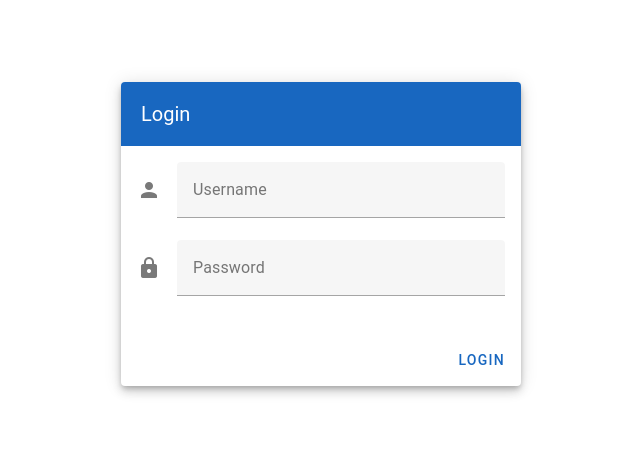
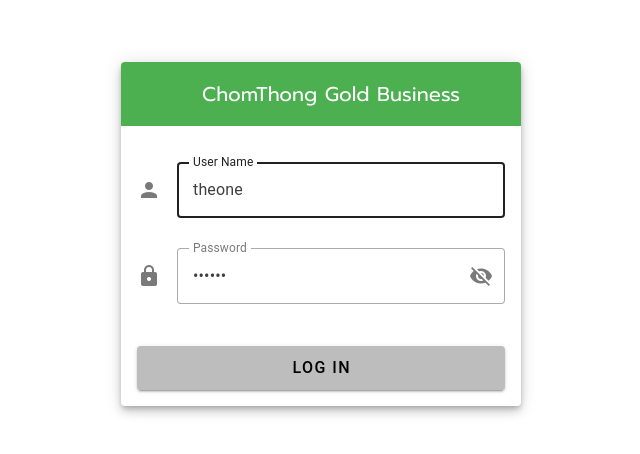
Before and after one commit to theone19/jtg_f, a Vue app: page / in a window 1280 px wide. Shown: the part 166-620 px from the top of the page, without its empty margins (319-959 px from the left). Built offline with nearby package versions, Linux system fonts and the light colour scheme; a small style sheet from the web is missing.

Commit message:
login get token and keep local storage

```diff
--- a/package.json
+++ b/package.json
@@ -12,6 +12,7 @@
   "dependencies": {
     "@fontsource/roboto": "5.2.7",
     "@mdi/font": "7.4.47",
+    "axios": "^1.13.1",
     "pinia": "^3.0.3",
     "vue": "^3.5.21",
     "vue-router": "^4.5.1",
--- /dev/null
+++ b/src/constants.js
@@ -0,0 +1,12 @@
+export const isDev = true
+
+export const apiUrl = "http://localhost:3816/api/v1";
+export const imageUrl = "http://localhost:3816/api/v1/public/images";
+
+// export const apiUrl = "http://www.smartone-io.com:3816";
+// export const imageUrl = "http://www.smartone-io.com:3816/images";
+
+export const logo = imageUrl + '/system/logo.png'
+export const printLogoSize = 120
+export const lsTokenName = 'jtgToken'
+export const lsUserId = 'jtgUser'
--- a/src/pages/index.vue
+++ b/src/pages/index.vue
@@ -67,6 +67,7 @@
 
 <script>
 import { useStore } from '../stores/appstore'
+import { apiUrl, imageUrl, lsUserId, lsTokenName } from '../constants.js'
 
 export default {
   async mounted() {
@@ -91,8 +92,7 @@ export default {
         ]
       }
     ],
-    // logo: imageUrl + '/system/st_logo.jpg',
-    logo: '/assets/logo.png',
+    logo: imageUrl + '/ctg_logo.jpg',
     category: []
   }),
   methods: {
@@ -161,9 +161,10 @@ export default {
       // })
       // // console.log(this.appStore.loginUser)
 
-      // localStorage.removeItem(lsUserId)
-      // localStorage.removeItem(lsTokenName)
-      // // this.$store.state.isLogin = false
+      localStorage.removeItem(lsUserId)
+      localStorage.removeItem(lsTokenName)
+      this.appStore.userId = 0
+      this.appStore.userToken = ""
 
       // // save History
       // await axios.post(apiUrl + '/users/insertHistory', {
--- a/src/pages/login.vue
+++ b/src/pages/login.vue
@@ -5,27 +5,60 @@
         <v-row align="center" justify="center">
           <v-col cols="12" sm="8" md="4">
             <v-card class="elevation-6">
-              <v-toolbar color="primary" dark flat>
-                <v-toolbar-title>Login</v-toolbar-title>
+              <v-toolbar color="green" align="center" dark flat>
+                <v-toolbar-title class="fontPrompt"
+                  >ChomThong Gold Business</v-toolbar-title
+                >
               </v-toolbar>
-              <v-card-text>
-                <v-form>
+              <v-card-text class="mt-5">
+                <v-form ref="form" @submit.prevent="login()">
                   <v-text-field
-                    label="Username"
+                    v-model="userName"
+                    label="User Name"
+                    ref="userNameField"
                     prepend-icon="mdi-account"
                     type="text"
+                    variant="outlined"
+                    :rules="[(v) => !!v || 'กรุณาป้อน User Name']"
                   ></v-text-field>
                   <v-text-field
+                    v-model="password"
+                    :append-inner-icon="showPass ? 'mdi-eye' : 'mdi-eye-off'"
                     label="Password"
                     prepend-icon="mdi-lock"
-                    type="password"
+                    variant="outlined"
+                    :rules="[
+                      (v) => !!v || 'กรุณาป้อนรหัสผ่าน',
+                      (v) =>
+                        (v && v.length >= 6) ||
+                        'รหัสผ่านต้องไม่ต่ำกว่า 6 ตัวอักษร',
+                    ]"
+                    :type="showPass ? 'text' : 'password'"
+                    @click:append-inner="showPass = !showPass"
+                    class="mt-2"
                   ></v-text-field>
+                  <br />
+                  <v-btn
+                    block
+                    color="grey-lighten-1"
+                    size="large"
+                    type="submit"
+                    variant="elevated"
+                  >
+                    LOG IN
+                  </v-btn>
                 </v-form>
               </v-card-text>
-              <v-card-actions>
+              <v-snackbar
+                v-model="showError"
+                timeout="2000"
+                color="text-white bg-red"
+                >{{ errorText }}</v-snackbar
+              >
+              <!-- <v-card-actions>
                 <v-spacer></v-spacer>
-                <v-btn color="primary" @click="login()">Login</v-btn>
-              </v-card-actions>
+                <v-btn color="primary" variant="tonal" @click="login()">Login</v-btn>
+              </v-card-actions> -->
             </v-card>
           </v-col>
         </v-row>
@@ -35,14 +68,51 @@
 </template>
 
 <script>
+import { useStore } from "../stores/appstore";
+import { isDev, apiUrl, lsTokenName, lsUserId } from "../constants.js";
+import axios from "axios";
+
 export default {
   name: "LoginPage",
+  mounted() {
+    this.$nextTick(() => {
+      this.$refs.userNameField.focus();
+    });
+  },
+  data: () => ({
+    appStore: useStore(),
+    userName: isDev ? "theone" : null,
+    password: isDev ? "123456" : null,
+    showPass: false,
+    showError: false,
+    errorText: "",
+  }),
   methods: {
-    login() {
-      // Placeholder for login logic
-      console.log("Login button clicked");
-      // Add your login logic here
-      this.$router.push({ path: '/home' });
+    async login() {
+      const { valid } = await this.$refs.form.validate();
+      if (!valid) {
+        return;
+      }
+      try {
+        const response = await axios.post(apiUrl + "/login", {
+          loginName: this.userName,
+          password: this.password,
+        });
+        console.log("Login successful:");
+        // save to local storage
+        localStorage.setItem(lsUserId, response.data.data.userId);
+        localStorage.setItem(lsTokenName, response.data.data.token);
+        // assign to gloal store
+        this.appStore.userId = response.data.data.userId;
+        this.appStore.userToken = response.data.data.token;
+        // navigate to home
+        this.$router.push({ path: "/home" });
+      } catch (error) {
+        console.log("Error during login:", error.response.data);
+        this.errorText = error.response.data.error || "Login failed";
+        this.showError = true;
+        console.error("Login failed:", error);
+      }
     },
   },
 };
--- a/src/stores/appstore.js
+++ b/src/stores/appstore.js
@@ -5,6 +5,8 @@ export const useStore = defineStore("appstore", {
     return {
       drawer: null,
       loginUser: { user_level: '9', full_name: "Guest", projectName: "JTG" },
+      userId: 0,
+      userToken: "",
     };
   },
   actions: {
```
Also changed, not shown: 1 other file (tests, documents, lock files or other folders).
